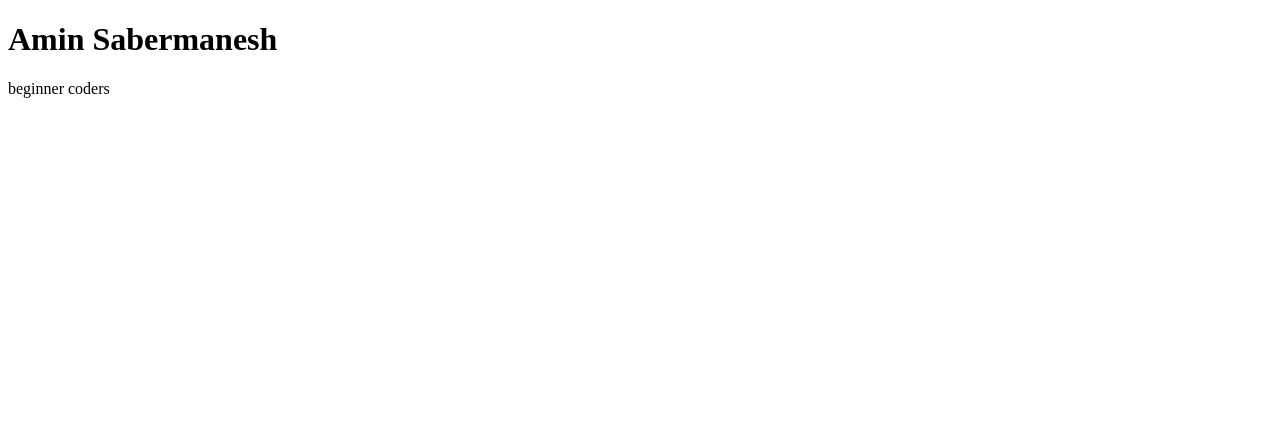
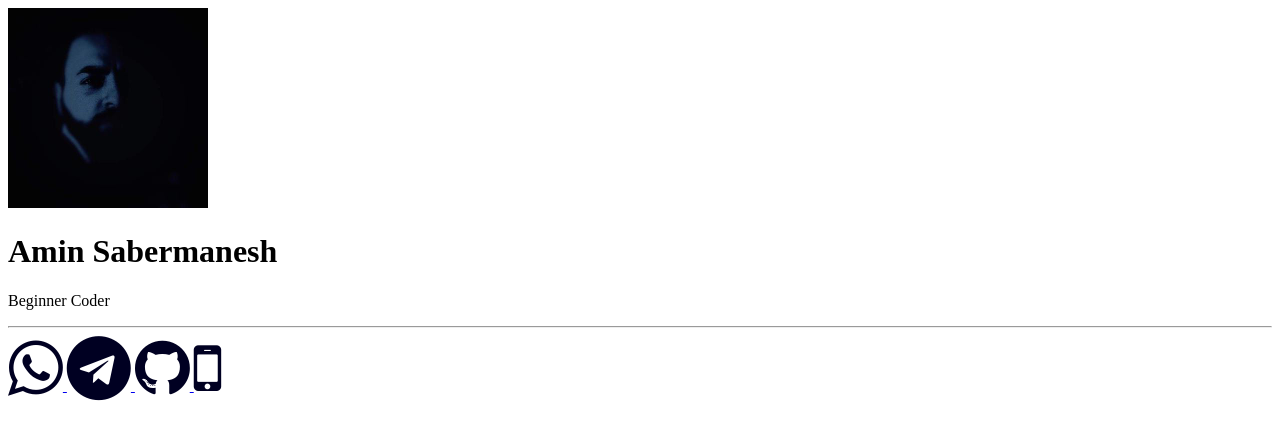
Before and after one commit to sabermanesh/sabermanesh.github.io, a plain HTML site: page About.us/index.html in a window 1280 px wide. Drawn offline with Linux system fonts and the light colour scheme.

Commit message:
Update index.html

```diff
--- a/About.us/index.html
+++ b/About.us/index.html
@@ -2,7 +2,21 @@
 <head>
 <meta charset="utf-8">
 <title>A.S(Amin Sabermanesh)</title>
+<link rel='stylesheet' href='https://cdnjs.cloudflare.com/ajax/libs/font-awesome/4.7.0/css/font-awesome.min.css'>
+<link rel="icon" href="https://raw.githubusercontent.com/sabermanesh/sabermanesh.github.io/main/About.us/38892945.jpg">
 </head>
 <body>
+<img src="https://raw.githubusercontent.com/sabermanesh/sabermanesh.github.io/main/About.us/38892945.jpg" alt="userProfilepic" width=200px height=200px/>
 <h1>Amin Sabermanesh</h1>
-<jobtitle>beginner coders</jobtitle>
+<p>Beginner Coder</p>
+<hr>
+<div class="flex-center">
+<a href="https://wa.me/qr/YH62NSIWK3SWD1"></h>
+<i class="fa fa-whatsapp fa-4x icon-3d" style="color: #002"></i>
+<a href="https://t.me/Sabermanesh"></h>
+<i class="fa fa-telegram fa-4x icon-3d" style="color: #002"></i>
+<a href="https://github.com/sabermanesh"></h>
+<i class="fa fa-github fa-4x icon-3d" style="color: #002"></i>
+<a href="tel:110"></h>
+<i class="fa fa-mobile fa-4x icon-3d" style="color: #002"></i>
+</div>
```
